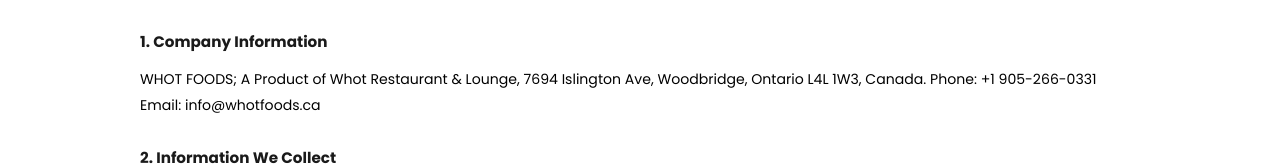
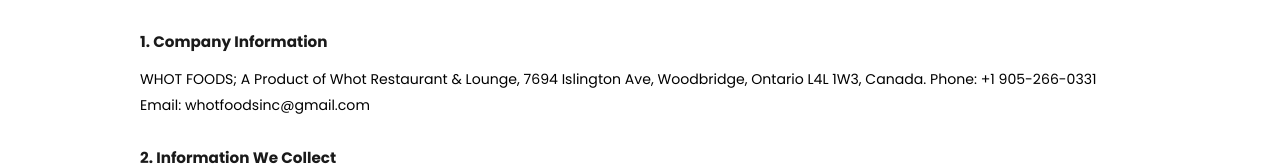
Before and after one commit to Lordrogba247/WHOT-SUYA, a React (Vite) app: page /policy in a window 1280 px wide. Shown: the part 372-540 px from the top of the page. Built offline with nearby package versions, Linux system fonts and the light colour scheme; a web font is replaced by a local one.

Commit message:
correction of orders

```diff
--- a/src/Landing/Order.jsx
+++ b/src/Landing/Order.jsx
@@ -107,7 +107,7 @@
                 <p className="order-label">Place your order</p>
 
                 <div className="bulk-badge bulk-badge--mobile-top">
-                    <p>For Every orders ({BULK_THRESHOLD} units and above) enjoy wholesale price of</p>
+                    <p>For bulk orders ({BULK_THRESHOLD} units and above) enjoy wholesale price of</p>
                     <p className="bulk-price">${BULK_PRICE} Per Unit</p>
                 </div>
 
@@ -174,7 +174,7 @@
                     </div>
 
                     <div className="bulk-badge bulk-badge--desktop">
-                        <p>For Every orders ({BULK_THRESHOLD} units and above) enjoy wholesale price of</p>
+                        <p>For bulk orders ({BULK_THRESHOLD} units and above) enjoy wholesale price of</p>
                         <p className="bulk-price">${BULK_PRICE} Per Unit</p>
                     </div>
 
--- a/src/Policy/Policy.jsx
+++ b/src/Policy/Policy.jsx
@@ -23,7 +23,7 @@
                 <h2 className="policy-section-title">1. Company Information</h2>
                 <p className="policy-para">
                     WHOT FOODS; A Product of Whot Restaurant & Lounge, 7694 Islington Ave, Woodbridge,
-                    Ontario L4L 1W3, Canada. Phone: +1 905-266-0331 &nbsp; Email: info@whotfoods.ca
+                    Ontario L4L 1W3, Canada. Phone: +1 905-266-0331 &nbsp; Email: whotfoodsinc@gmail.com
                 </p>
 
                 {/* 2 */}
--- a/src/Terms/Terms.jsx
+++ b/src/Terms/Terms.jsx
@@ -23,7 +23,7 @@
                 <h2 className="terms-section-title">1. Company Information</h2>
                 <p className="terms-para">
                     WHOT FOODS; A Product of Whot Restaurant & Lounge. 7694 Islington Ave, Woodbridge,
-                    Ontario L4L 1W3, Canada. &nbsp; Phone: +1 905-266-0331 &nbsp; Email: info@whotfoods.ca
+                    Ontario L4L 1W3, Canada. &nbsp; Phone: +1 905-266-0331 &nbsp; Email: whotfoodsinc@gmail.com
                 </p>
 
                 {/* 2 */}
```
